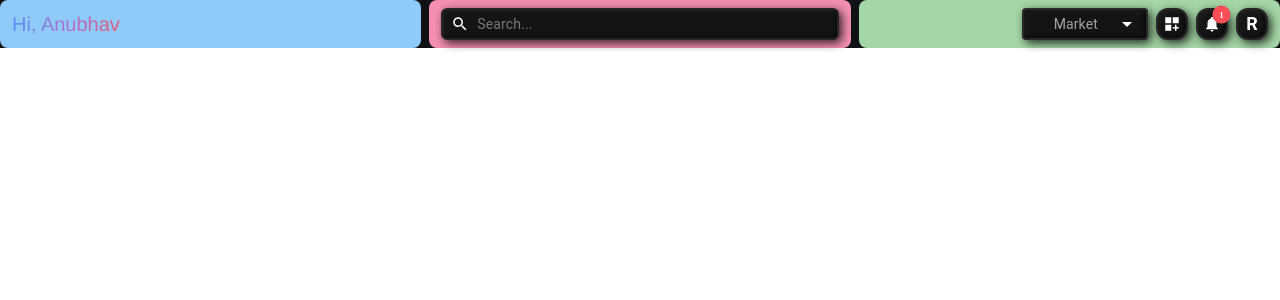
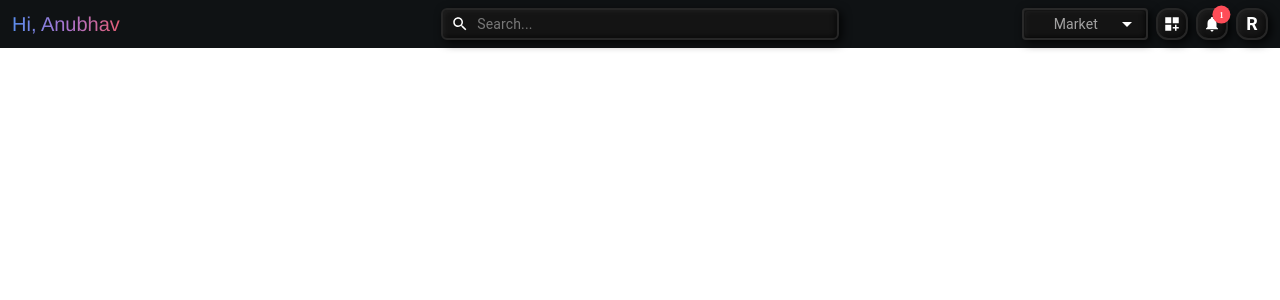
Before and after one commit to 02anubhav/header, a React (Vite) app: page / in a window 1280 px wide. Shown: the top 300 px of the page. Built offline with nearby package versions, Linux system fonts and the light colour scheme.

Commit message:
new_layout

```diff
--- a/src/Pages/Header.scss
+++ b/src/Pages/Header.scss
@@ -28,7 +28,7 @@ $primary-color: #0f1214;
 }
 
 .section-one {
-  background-color: #90caf9;
+  // background-color: #90caf9;
   display: flex !important;
   justify-content: space-between !important;
   align-items: center !important;
@@ -36,7 +36,7 @@ $primary-color: #0f1214;
 }
 
 .section-two {
-  background-color: #f48fb1;
+  // background-color: #f48fb1;
   display: flex !important;
   justify-content: space-between !important;
   align-items: center !important;
@@ -48,7 +48,7 @@ $primary-color: #0f1214;
   justify-content: flex-end !important;
   align-items: center !important;
   gap: $Uni-gap;
-  background-color: #a5d6a7;
+  // background-color: #a5d6a7;
 }
 
 @media (max-width: 740px) {
```
